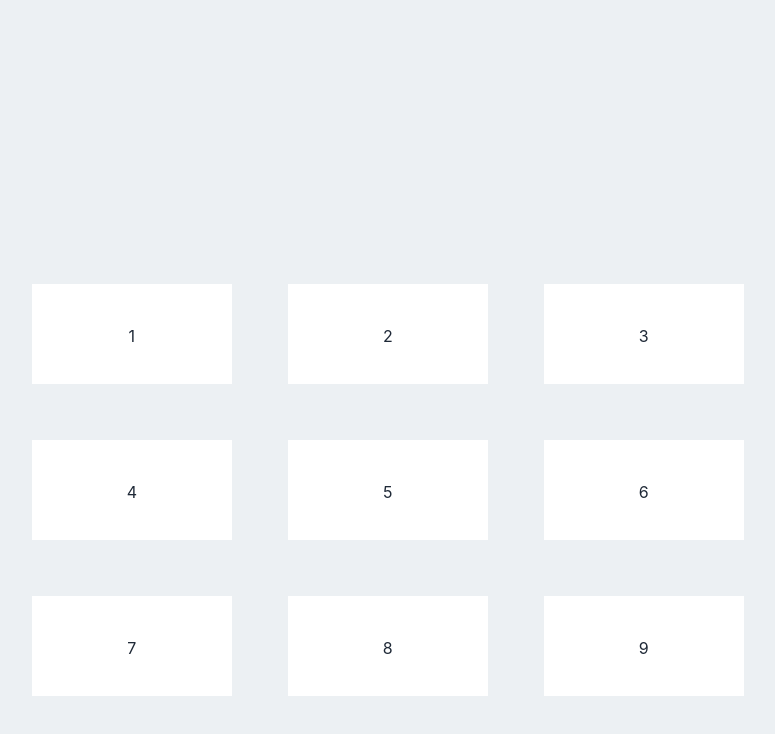
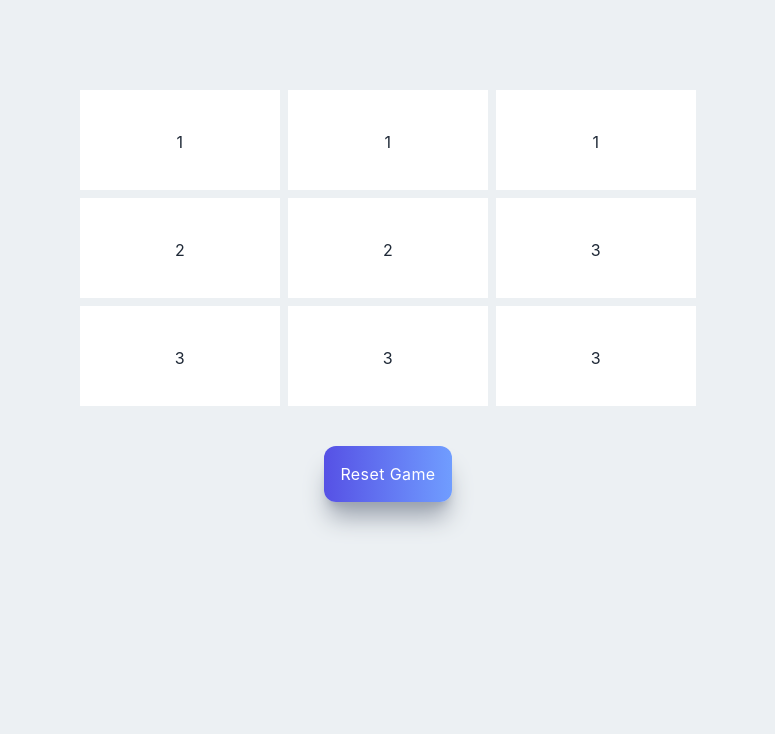
Before and after one commit to DeVontae316/Nextfolio, a Next.js app: page /tictactoe/Board in a window 1280 px wide. Shown: the top 734 px of the page, without its empty margins (252-1027 px from the left). Built offline with nearby package versions, Linux system fonts and the light colour scheme.

Commit message:
added game logic

```diff
--- a/src/components/global/Hero.tsx
+++ b/src/components/global/Hero.tsx
@@ -14,7 +14,7 @@ export const Hero = () => {
         </p>
         <div className='flex flex-col items-center justify-center py-3 text-center'>
           <h1 className='mb-2 ssm:text-3xl md:text-4xl lg:text-5xl'>
-            Hi, I'm <span className=''>DeVontae</span>
+            Hi, I&#39;m <span className=''>DeVontae</span>
           </h1>
           <h1 className='mb-2 ssm:text-xl md:text-2xl lg:text-3xl'>
             <span className='text-[#5651e5]'>Javascript</span> Developer
@@ -22,8 +22,8 @@ export const Hero = () => {
         </div>
         <div className='mt-10 text-center max-w-[70%]'>
           <p className=' ssm:text-sm sm:text-lg md:text-xl lg:text-2xl'>
-            I'm a Software developer who specializes in React and Javascript.
-            I'm currently focused on the following technologies:
+            I&#39;m a Software developer who specializes in React and
+            Javascript. I&#39;m currently focused on the following technologies:
             Next.js,Typescript,React Native and Tailwind. Connnect with me if
             you need my skills.
           </p>
--- a/src/pages/tictactoe/Board.tsx
+++ b/src/pages/tictactoe/Board.tsx
@@ -1,29 +1,79 @@
 import React from 'react';
+import { useAppSelector } from '../../store/hooks';
+import { resetGameState } from './boardSlice';
+const Board = () => {
+  const playerOneTurns = useAppSelector(
+    (state) => state.game.playerOne.stats.turns
+  );
+  const playerTwoTurns = useAppSelector(
+    (state) => state.game.playerOne.stats.turns
+  );
+  const arr = [1, 2, 3, 4, 5, 6, 7, 8, 9];
 
-const Board = () => {
-  const arr = [1, 2, 3, 4, 5, 6, 7, 8, 9];
+  const handlePoint = (point: number) => {
+    console.log('point', point);
+  };
+
+  const handleReset = () => {
+    resetGameState({
+      currentPlayer: undefined,
+      turn: 0,
+      playerOne: {
+        name: 'player 1',
+        stats: {
+          points: 0,
+          turns: 0,
+        },
+      },
+      playerTwo: {
+        name: 'player 2',
+        stats: {
+          points: 0,
+          turns: 0,
+        },
+      },
+    });
+  };
+
+  console.log('playerOneTurns', playerOneTurns);
+  console.log('playerTwoTurns', playerTwoTurns);
+
+  console.log('player');
   return (
-    <div className='flex items-center justify-center h-screen mt-[90px]'>
-      <div className='grid items-center grid-cols-3 gap-14 '>
+    <div className='flex flex-col items-center justify-center h-[100%] mt-[90px]'>
+      <div className='grid items-center grid-cols-3 gap-2 '>
         {arr.map((point, index) => {
           const firstRow = index >= 0 && index < 3;
           const secondRow = index >= 3 && index < 5;
           const thirdRow = index >= 5 && index < 10;
           return (
             <div className='  bg-white w-[200px] h-[100px] py-10' key={index}>
-              <div className='flex items-center justify-center '>
-                {firstRow && point}
+              <div
+                onClick={() => handlePoint(1)}
+                className='flex items-center justify-center '
+              >
+                {firstRow && 1}
               </div>
-              <div className='flex items-center justify-center '>
-                {secondRow && point}
+              <div
+                onClick={() => handlePoint(2)}
+                className='flex items-center justify-center '
+              >
+                {secondRow && 2}
               </div>
-              <div className='flex items-center justify-center '>
-                {thirdRow && point}
+              <div
+                onClick={() => handlePoint(3)}
+                className='flex items-center justify-center '
+              >
+                {thirdRow && 3}
               </div>
             </div>
           );
         })}
       </div>
+
+      <button className='p-4 mt-10' onClick={handleReset}>
+        Reset Game
+      </button>
     </div>
   );
 };
--- a/src/pages/tictactoe/boardSlice.ts
+++ b/src/pages/tictactoe/boardSlice.ts
@@ -5,20 +5,23 @@ export interface GameState {
   turn: number;
   playerOne: {
     name: string;
+    stats: {
       points: number;
       turns: number;
     };
+  };
   playerTwo: {
     name: string;
+    stats: {
       points: number;
       turns: number;
+    };
   };
 }
 
 interface playerState {
   points: number;
   turns: number;
-  name: string;
 }
 
 const initialState: GameState = {
@@ -26,13 +29,17 @@ const initialState: GameState = {
   turn: 0,
   playerOne: {
     name: 'player 1',
+    stats: {
       points: 0,
       turns: 0,
     },
+  },
   playerTwo: {
     name: 'player 2',
+    stats: {
       points: 0,
       turns: 0,
+    },
   },
 };
 
@@ -47,16 +54,21 @@ export const gameSlice = createSlice({
     setCurrentPlayerStats: (state, action: PayloadAction<playerState>) => {
       const currentPlayer = state.turn % 2;
       if (currentPlayer === 1) {
-        state.playerOne = action.payload;
+        state.playerOne.stats = action.payload;
         state.turn = state.turn + 1;
       } else if (currentPlayer === 0) {
-        state.playerTwo = action.payload;
+        state.playerTwo.stats = action.payload;
         state.turn = state.turn - 1;
       }
+    },
+
+    resetGameState: (state, action: PayloadAction<GameState>) => {
+      state = action.payload;
     },
   },
 });
 
-export const { setCurrentPlayer, setCurrentPlayerStats } = gameSlice.actions;
+export const { setCurrentPlayer, setCurrentPlayerStats, resetGameState } =
+  gameSlice.actions;
 
 export default gameSlice.reducer;
```
Lines whose indentation alone changed are shown as unchanged.
